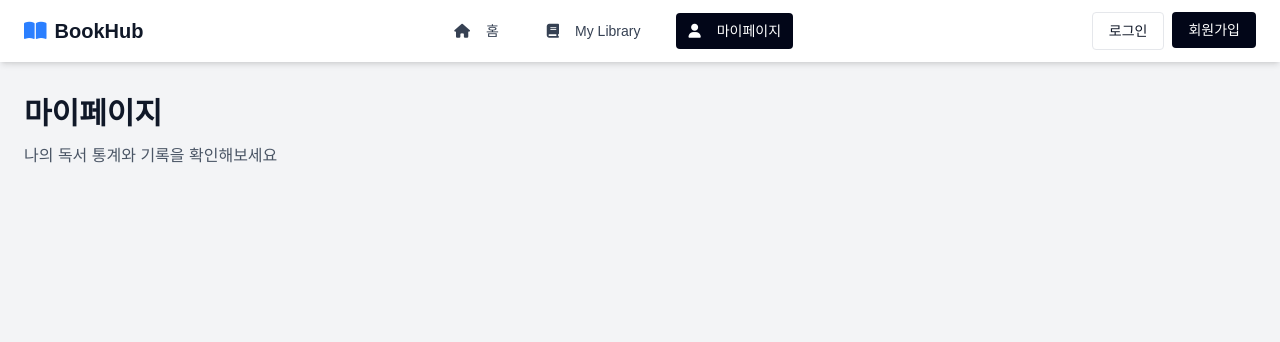
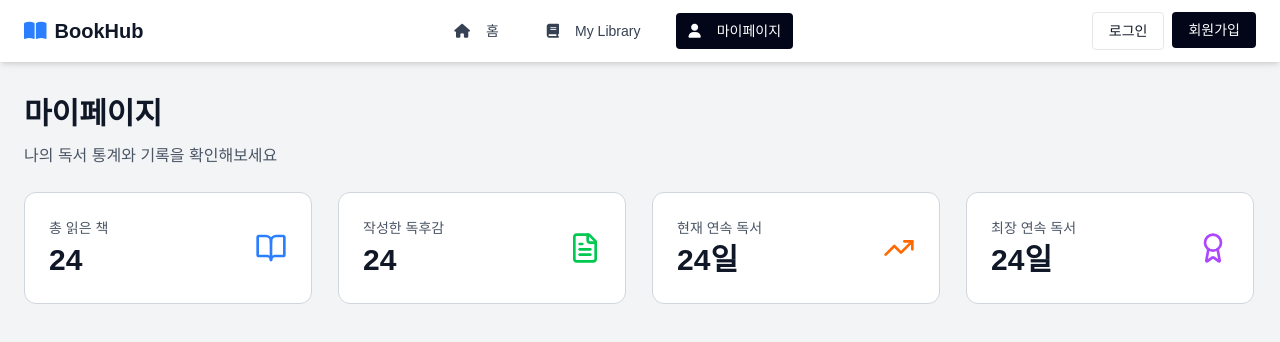
Before and after one commit to DEEPDIVE-BookJuck-BookJuck/BookJuck-BookJuck, a Next.js app: page /mypage in a window 1280 px wide. Shown: the top 342 px of the page. Built offline with nearby package versions, Linux system fonts and the light colour scheme.

Commit message:
feat: StatisticsCard 컴포넌트 /mypage 적용

```diff
--- a/src/app/mypage/page.tsx
+++ b/src/app/mypage/page.tsx
@@ -1,3 +1,5 @@
+import StatisticsCard from '@/components/StatisticsCard'
+
 export default function MyPage() {
   return (
     <>
@@ -8,6 +10,12 @@ export default function MyPage() {
             나의 독서 통계와 기록을 확인해보세요
           </p>
         </div>
+        <div className="grid grid-cols-4 gap-6">
+          <StatisticsCard title="totalBooks" />
+          <StatisticsCard title="reviewBooks" />
+          <StatisticsCard title="currentStreak" />
+          <StatisticsCard title="longestStreak" />
+        </div>
       </div>
     </>
   )
```
